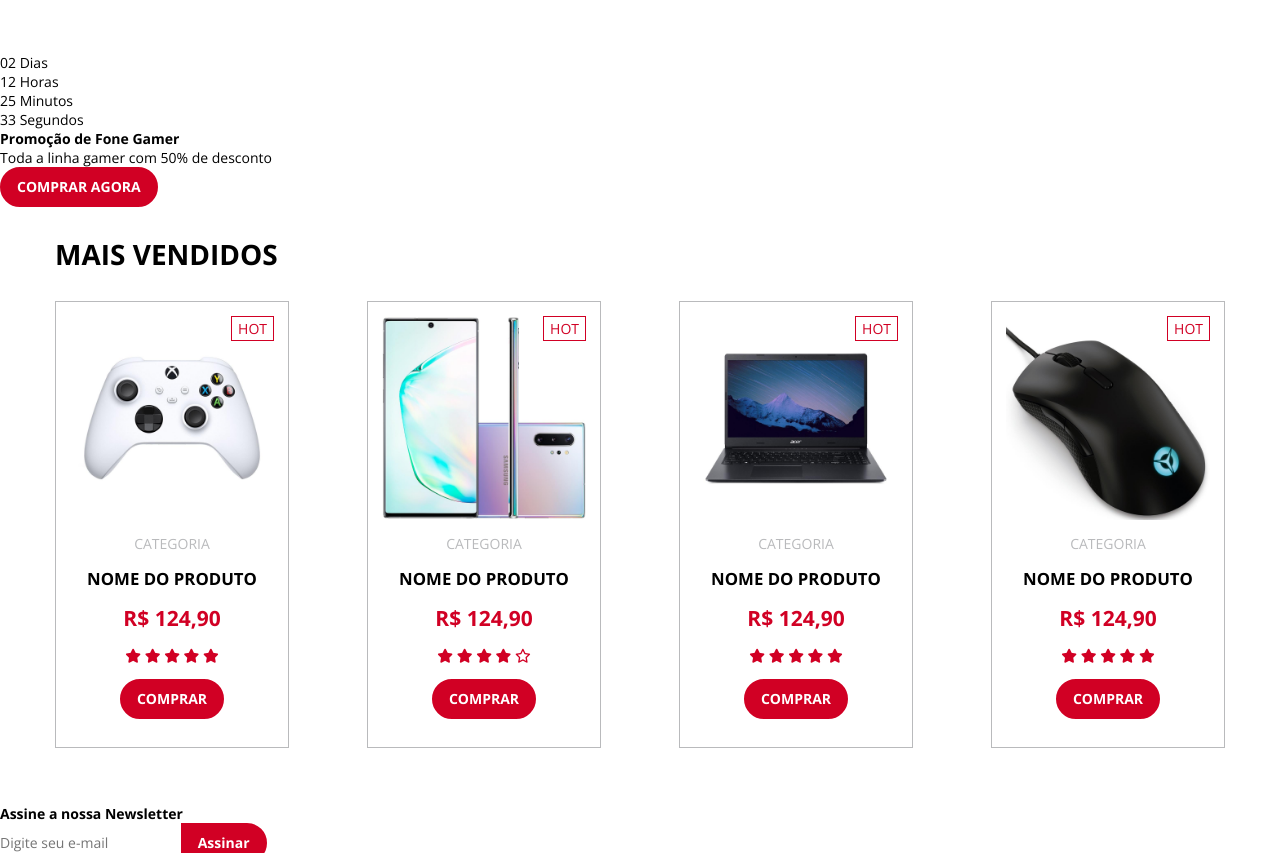
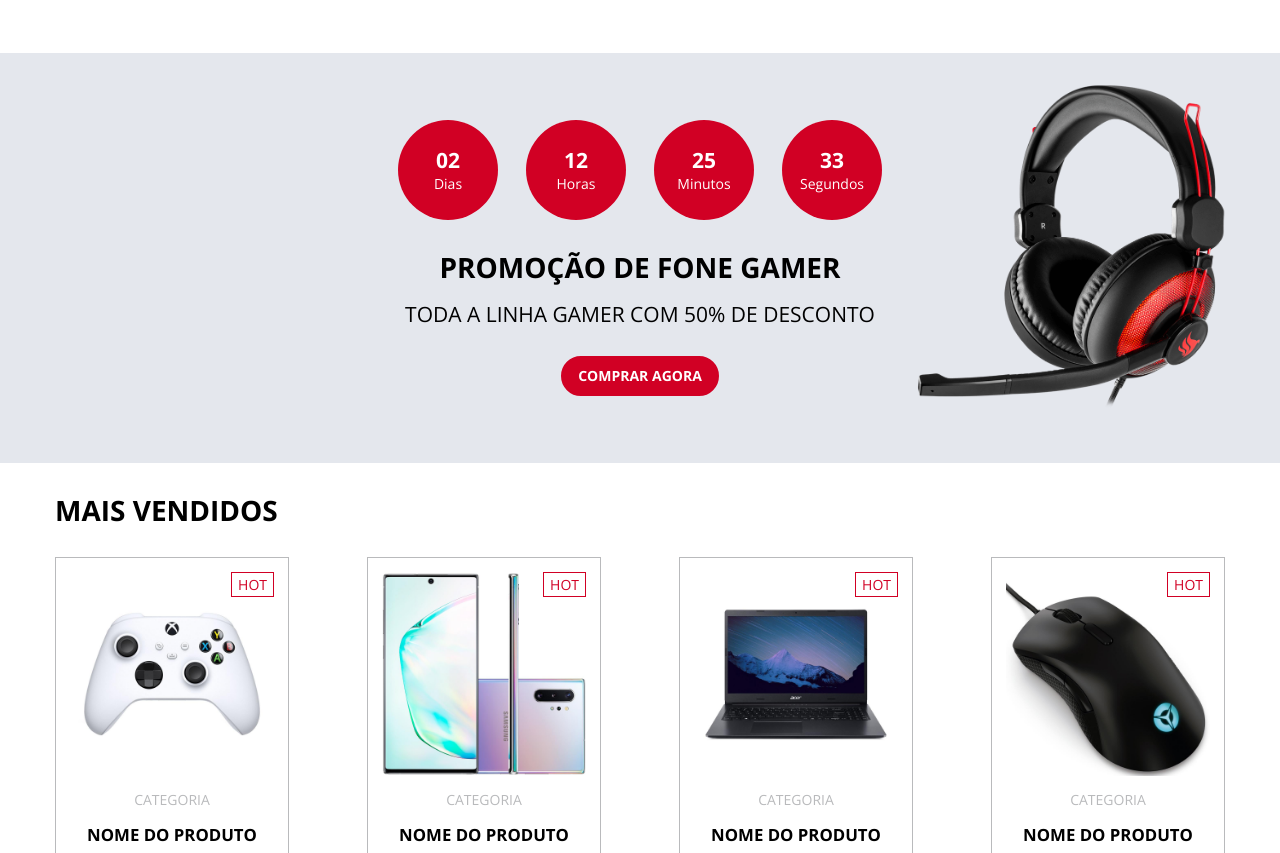
Before and after one commit to othonss/Projeto-Electrum-sass, a plain HTML site: page index.html in a window 1280 px wide. Shown: the part 1015-1868 px from the top of the page. Drawn offline with nearby package versions, Linux system fonts and the light colour scheme.

Commit message:
Estilização do banner de promoção Foram criados os estilos do banner de promoção do projeto.

```diff
--- /dev/null
+++ b/sass/2-layouts/_deal-section.sass
@@ -0,0 +1,49 @@
+@use '../1-base/_variables'
+@use '../1-base/_base-mixins'
+@use 'layouts-mixins'
+
+.deal-container
+    background-image: url('../../img/deal_headset.png')
+    background-repeat: no-repeat
+    background-position-x: 95%
+    background-position-y: 2rem
+    background-size: 25%
+    background-color: variables.$section-bg-color
+    height: 410px
+    padding: 2rem
+
+    &-content
+        height: 100%
+        flex-direction: column
+        align-items: center
+        @include layouts-mixins.center-content
+        justify-content: center
+
+        &-timer
+            display: flex
+            margin-bottom: 2rem
+
+        .deal-container-timer
+            width: 100px
+            height: 100px
+            border-radius: 50%
+            display: flex
+            flex-direction: column
+            align-items: center
+            justify-content: center
+            background-color: variables.$primary-color
+            color: variables.$light-color
+            margin: 0 1rem
+
+            &-time
+                font-weight: bold
+                font-size: 1.5rem
+
+        &-title, &-subtitle
+            margin-bottom: 1rem
+            text-transform: uppercase
+            font-size: 2rem
+
+        &-subtitle
+            margin-bottom: 2rem
+            font-size: 1.5rem
--- a/sass/2-layouts/layouts.sass
+++ b/sass/2-layouts/layouts.sass
@@ -1,3 +1,4 @@
 @use 'header'
 @use 'banner-sections'
 @use 'products-section'
+@use 'deal-section'
```
Also changed, not shown: css/app.css, 1 other file.
